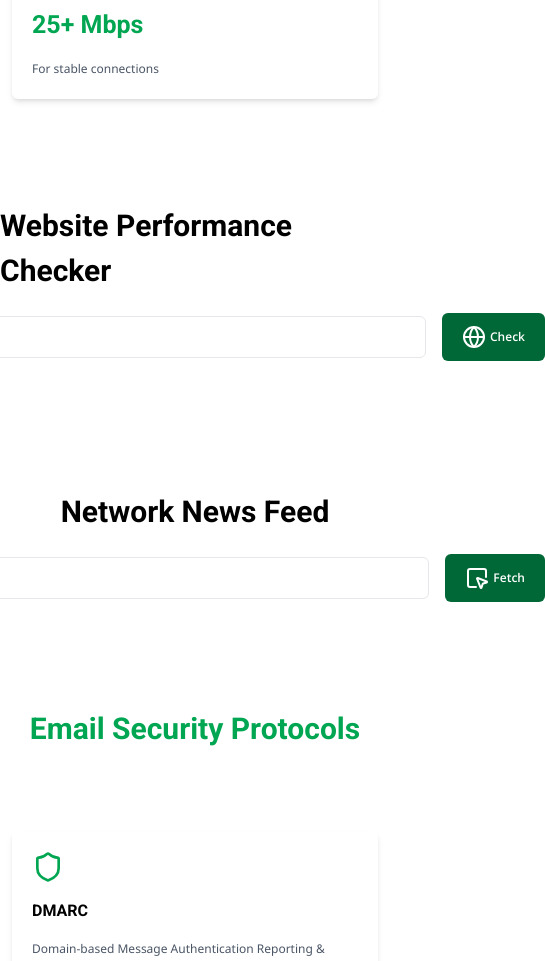
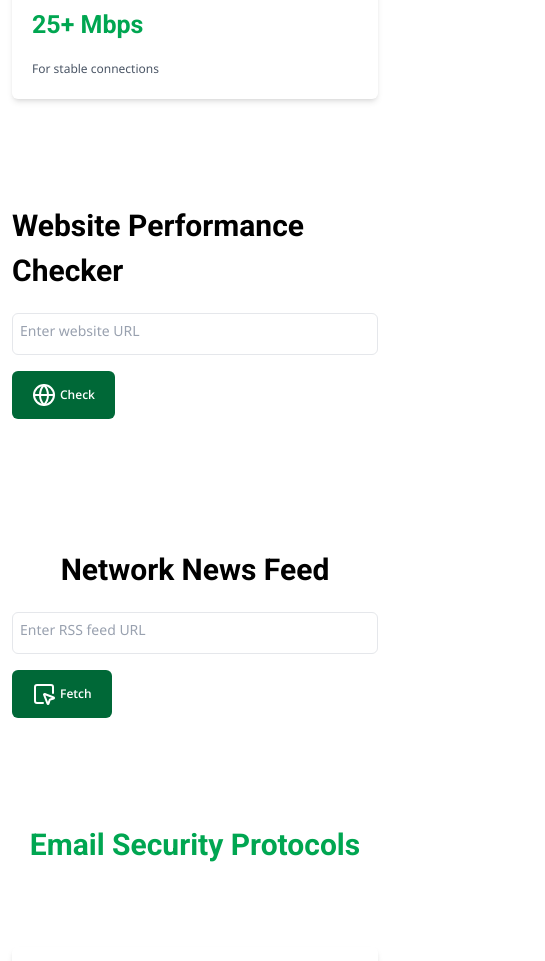
Before and after one commit to phan-codes/marcoby, a React (Vite) app: page / in a window 390 px wide. Shown: the part 3800-4761 px from the top of the page, 545 px wide, since content can reach past the window. Built offline with nearby package versions, Linux system fonts and the light colour scheme.

Commit message:
building

```diff
--- a/index.html
+++ b/index.html
@@ -9,7 +9,14 @@
 		<link rel="apple-touch-icon" sizes="180x180" href="/apple-touch-icon.png" />
 		<link rel="manifest" href="/site.webmanifest" />
 		<meta name="viewport" content="width=device-width, initial-scale=1.0" />
-		<title>Marcoby</title>
+		<title>Home | Welcome to Official Website Of Marcoby</title>
+		<meta
+			name="description"
+			content="Empowering businesses with intergrated solutions through our innovative Business Operating System." />
+		<meta property="og:title" content="Home | Welcome to Official Website Of Marcoby" />
+		<meta
+			property="og:description"
+			content="Empowering businesses with intergrated solutions through our innovative Business Operating System." />
 	</head>
 	<body>
 		<div id="root"></div>
--- a/src/components/NetworkNewsFeed.tsx
+++ b/src/components/NetworkNewsFeed.tsx
@@ -5,11 +5,12 @@ import Reveal from "./Reveal";
 const NetworkNewsFeed = () => {
 	return (
 		<Reveal>
-			<div className="flex flex-col justify-center items-center gap-y-5 py-16">
+			<div className="flex flex-col justify-center items-center gap-y-5 py-16 px-3 w-full">
 				<h1 className="font-Roboto text-[30px] md:text-[40px]">Network News Feed</h1>
 
-				<form action="submit">
-					<div className="flex justify-center items-center w-[700px] gap-x-4">
+				<form
+					action="submit"
+					className="w-full flex flex-col items-start gap-4 md:flex-row md:items-center lg:w-[700px]">
 					<div className="relative w-full">
 						<input
 							type="text"
@@ -27,7 +28,6 @@ const NetworkNewsFeed = () => {
 						<SquareMousePointer className="w-6 h-6 mr-1" />
 						Fetch
 					</button>
-					</div>
 				</form>
 			</div>
 		</Reveal>
--- a/src/components/SiteChecker.tsx
+++ b/src/components/SiteChecker.tsx
@@ -6,11 +6,12 @@ import Reveal from "./Reveal";
 const SiteChecker = () => {
 	return (
 		<Reveal>
-			<div className="flex flex-col justify-center items-center gap-y-5 py-16">
+			<div className="flex flex-col justify-center items-center gap-y-5 px-3 py-16">
 				<h1 className="font-Roboto text-[30px] md:text-[40px]">Website Performance Checker</h1>
 
-				<form action="submit">
-					<div className="flex justify-center items-center w-[700px] gap-x-4">
+				<form
+					action="submit"
+					className="w-full flex flex-col items-start gap-4 md:flex-row md:items-center lg:w-[700px]">
 					<div className="relative w-full">
 						<input
 							type="text"
@@ -28,7 +29,6 @@ const SiteChecker = () => {
 						<Globe className="w-6 h-6 mr-1" />
 						Check
 					</button>
-					</div>
 				</form>
 			</div>
 		</Reveal>
```
Lines whose indentation alone changed are shown as unchanged.
